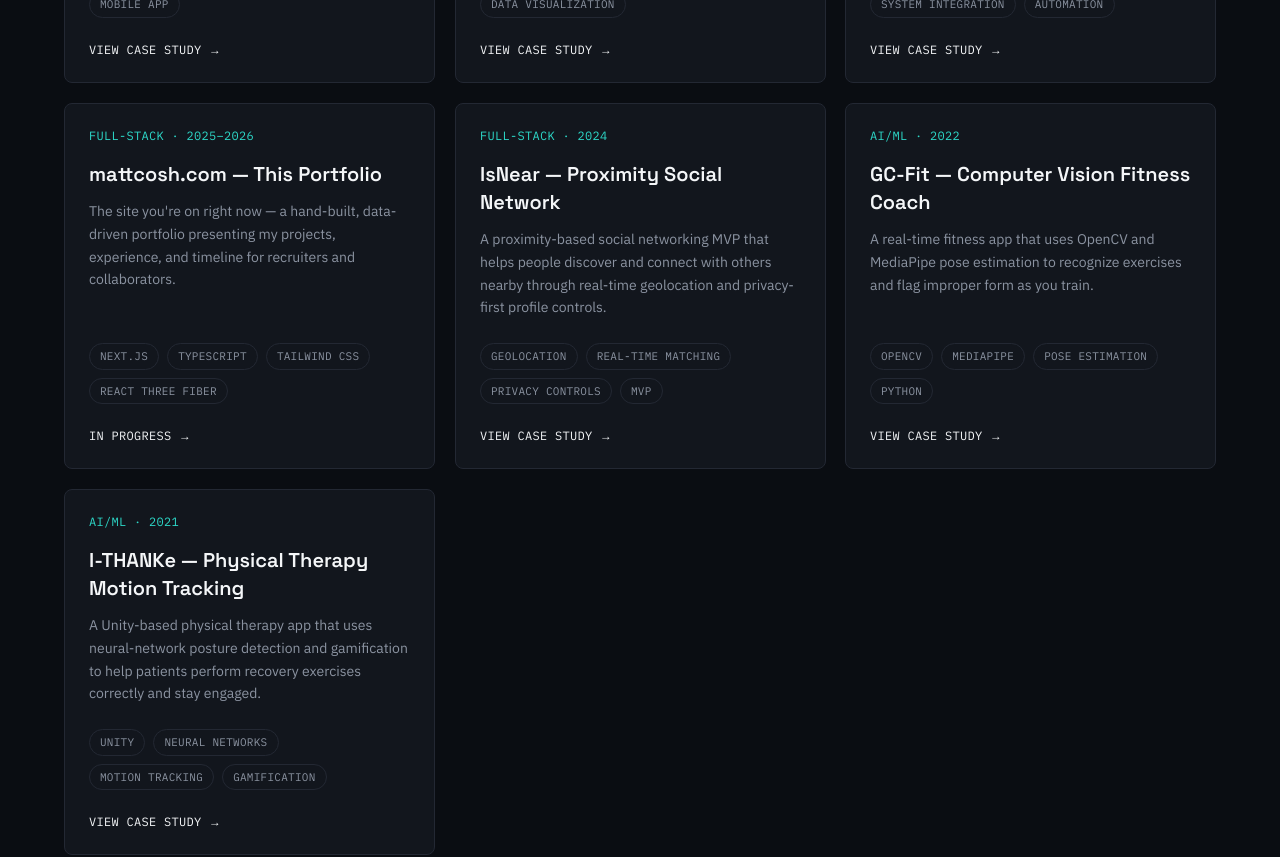
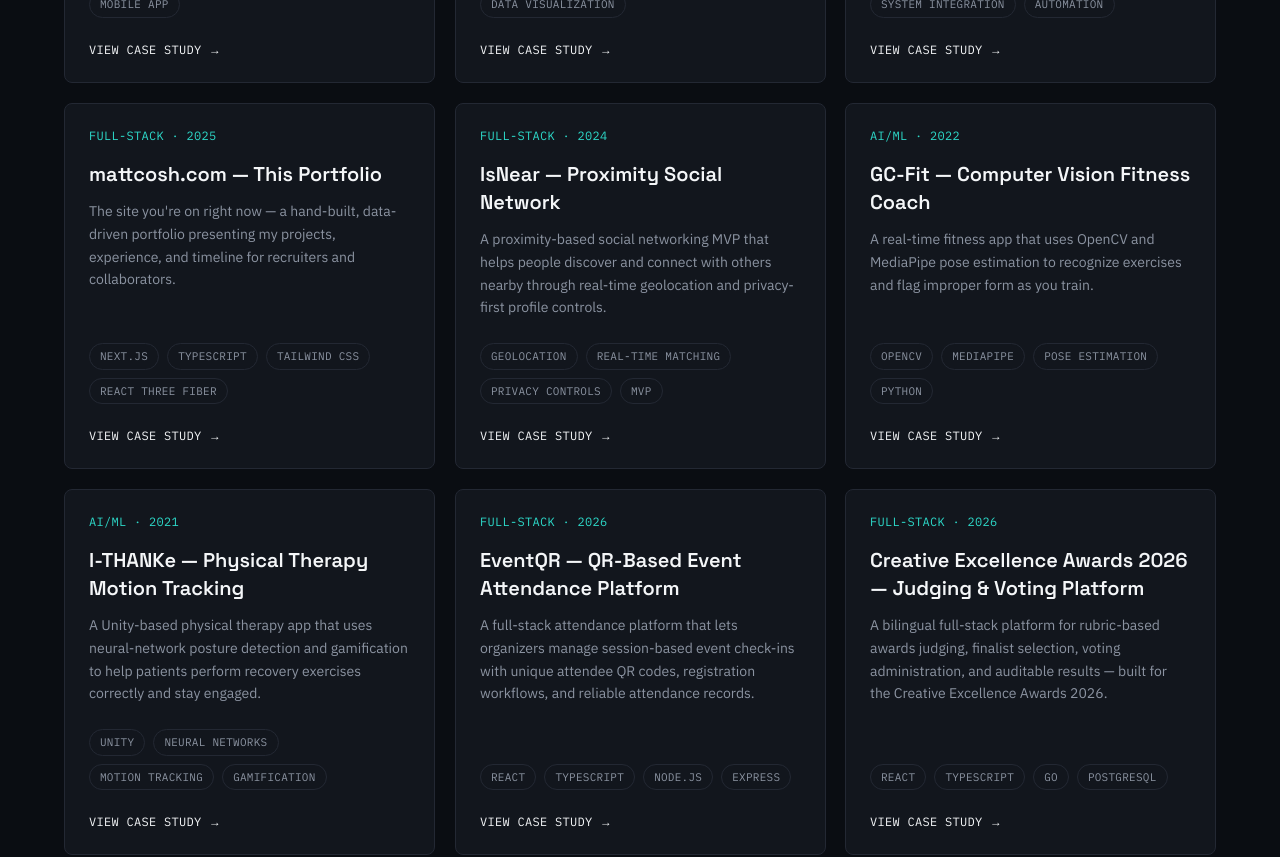
Before and after one commit to TheUnknown550/mattcosh.com, a Next.js app: page /projects in a window 1280 px wide. Shown: the part 760-1617 px from the top of the page. Built offline with nearby package versions, Linux system fonts and the light colour scheme.

Commit message:
feat: update contents

```diff
--- /dev/null
+++ b/content/projects/creative-excellence-awards.mdx
@@ -0,0 +1,34 @@
+## Overview
+
+A bilingual full-stack judging and voting platform built for the Creative
+Excellence Awards 2026. It supports rubric-based evaluation, finalist
+selection, awards administration, and a complete record of voting activity.
+
+## The Problem
+
+Awards programs need a reliable way to coordinate judges, scoring criteria,
+nominated projects, and results. The process also needs safeguards so that
+score changes are traceable and an independent finalist round does not alter
+the original results.
+
+## What I Built
+
+I built the platform end to end using React, TypeScript, Go, PostgreSQL,
+Docker Compose, and Nginx. It includes role-based workflows for judges and
+administrators, plus full Thai and English support.
+
+## Key Features
+
+- Judge and administrator workflows with award-group assignments.
+- Rubric-based project scoring, rankings, vote summaries, and account management.
+- Server-side score calculation and audit logs for vote submissions and modifications.
+- Administrative tools for categories, nominated projects, criteria, judges, results, and CSV exports.
+- Bulk project imports with asynchronous image processing, Google Drive retrieval, WebP conversion, and duplicate-safe updates.
+- A separate finalist presentation round that preserves and locks the original-round results.
+
+## What I Learned
+
+This project emphasized that administrative systems need just as much care as
+their public-facing counterparts. Auditability, clear role boundaries, and
+safe bulk operations were essential to keeping a complex judging process
+trustworthy and manageable.
--- /dev/null
+++ b/content/projects/eventqr.mdx
@@ -0,0 +1,33 @@
+## Overview
+
+EventQR is a free, full-stack attendance platform for organizers running
+multi-session events. It gives every attendee a unique QR code, then records
+each check-in against the specific session they attend.
+
+## The Problem
+
+Event organizers often need more than a single registration list: they need
+to know who attended each individual session. Manual sign-in is slow and
+hard to reconcile, especially when an attendee can join several sessions.
+
+## What I Built
+
+I built the complete platform, from attendee registration and QR-code
+generation through scanner-based check-ins and session-level attendance
+records. The application uses React and TypeScript on the frontend, with a
+Node.js, Express, and PostgreSQL backend.
+
+## Key Features
+
+- Event and session management for organizers.
+- Attendee registration and unique QR-code generation.
+- Scanner-based check-ins with session-specific attendance records.
+- Independent attendance tracking when the same attendee joins multiple sessions.
+- Production deployment, testing, and ongoing product improvements.
+
+## What I Learned
+
+Building EventQR reinforced how much operational detail sits behind a
+seemingly simple check-in flow. Designing the data model around events,
+sessions, and repeat attendees made the platform useful for real organizers,
+not only a one-off demo.
--- a/content/projects/mattcosh-website.mdx
+++ b/content/projects/mattcosh-website.mdx
@@ -1,9 +1,9 @@
 ## Overview
 
-The site you're reading this on. A personal portfolio built to present my
-projects, experience, and technical background in a format that's easier
-for recruiters and collaborators to actually read than a resume PDF or a
-LinkedIn scroll.
+A responsive personal portfolio website built and deployed to present my
+software projects, experience, technical skills, and professional
+achievements. It provides a central home for case studies, career
+information, and contact details under a custom domain.
 
 ## The Problem
 
@@ -25,7 +25,7 @@
 
 ## Key Features
 
-- A cinematic, animated landing page with a custom React Three Fiber hero scene.
+- A cinematic, animated landing page with a custom portrait treatment.
 - A filterable project grid with full case-study pages, written in MDX.
 - An Experience page covering work history, education, skills, and certifications.
 - A Roadmap page visualizing everything chronologically along an animated pulse timeline.
--- a/src/app/projects/page.tsx
+++ b/src/app/projects/page.tsx
@@ -15,7 +15,7 @@
           Projects
         </h1>
         <p className="mt-4 max-w-2xl text-lg text-ink-muted">
-          Seven projects across applied AI, full-stack development, and IoT —
+          Nine projects across applied AI, full-stack development, and IoT —
           from an award-winning cardiac monitor to the site you&rsquo;re
           reading this on.
         </p>
--- a/src/data/certifications.ts
+++ b/src/data/certifications.ts
@@ -6,7 +6,7 @@
 export const certifications: Certification[] = [
   {
     id: "daiot-helsinki",
-    name: "Developing the Artificial Intelligence of Things (DAIoT) Workshop",
+    name: "Developing the Artificial Intelligence of Things (DAIoT) Workshop — Helsinki University",
     authority: "University of Helsinki",
     issuedLabel: "Feb 2026",
     sortDate: "2026-02",
@@ -66,7 +66,7 @@
   },
   {
     id: "iit-gandhinagar",
-    name: "Workshop on AI Driven Innovations in India",
+    name: "Workshop on AI Driven Innovations in INDIA",
     authority: "Indian Institute of Technology Gandhinagar",
     issuedLabel: "Mar 2025",
     sortDate: "2025-03",
--- a/src/data/experience.ts
+++ b/src/data/experience.ts
@@ -41,7 +41,7 @@
   {
     id: "cmu-ta",
     company: "Chiang Mai University",
-    title: "Teaching Assistant",
+    title: "Teaching Assistant (TA)",
     location: "Chiang Mai",
     startLabel: "Nov 2024",
     endLabel: "Apr 2026",
--- a/src/data/projects.ts
+++ b/src/data/projects.ts
@@ -12,8 +12,8 @@
       "An AI-powered cardiac self-monitoring system that analyzes recorded heart sounds with a recurrent neural network to flag patterns linked to heart disease — combining custom recording hardware, signal processing, and a mobile app.",
     category: "AI/ML",
     status: "Completed",
-    year: "2022–2023",
-    startSortDate: "2022-03",
+    year: "2021–2023",
+    startSortDate: "2021-05",
     endSortDate: "2023-12",
     techStack: [
       "Signal Processing",
@@ -65,10 +65,10 @@
     shortDescription:
       "The site you're on right now — a hand-built, data-driven portfolio presenting my projects, experience, and timeline for recruiters and collaborators.",
     category: "Full-Stack",
-    status: "In Progress",
-    year: "2025–2026",
+    status: "Completed",
+    year: "2025",
     startSortDate: "2025-08",
-    endSortDate: null,
+    endSortDate: "2025-08",
     techStack: ["Next.js", "TypeScript", "Tailwind CSS", "React Three Fiber"],
     featured: false,
     liveUrl: "https://mattcosh.com",
@@ -108,9 +108,35 @@
     category: "AI/ML",
     status: "Completed",
     year: "2021",
-    startSortDate: "2021-05",
+    startSortDate: "2021-06",
     endSortDate: "2021-12",
     techStack: ["Unity", "Neural Networks", "Motion Tracking", "Gamification"],
     featured: false,
   },
+  {
+    slug: "eventqr",
+    title: "EventQR — QR-Based Event Attendance Platform",
+    shortDescription:
+      "A full-stack attendance platform that lets organizers manage session-based event check-ins with unique attendee QR codes, registration workflows, and reliable attendance records.",
+    category: "Full-Stack",
+    status: "Completed",
+    year: "2026",
+    startSortDate: "2026-06",
+    endSortDate: "2026-06",
+    techStack: ["React", "TypeScript", "Node.js", "Express", "PostgreSQL"],
+    featured: false,
+  },
+  {
+    slug: "creative-excellence-awards",
+    title: "Creative Excellence Awards 2026 — Judging & Voting Platform",
+    shortDescription:
+      "A bilingual full-stack platform for rubric-based awards judging, finalist selection, voting administration, and auditable results — built for the Creative Excellence Awards 2026.",
+    category: "Full-Stack",
+    status: "Completed",
+    year: "2026",
+    startSortDate: "2026-06",
+    endSortDate: "2026-08",
+    techStack: ["React", "TypeScript", "Go", "PostgreSQL", "Docker"],
+    featured: false,
+  },
 ];
```
Also changed, not shown: 1 other file (tests, documents, lock files or other folders).
